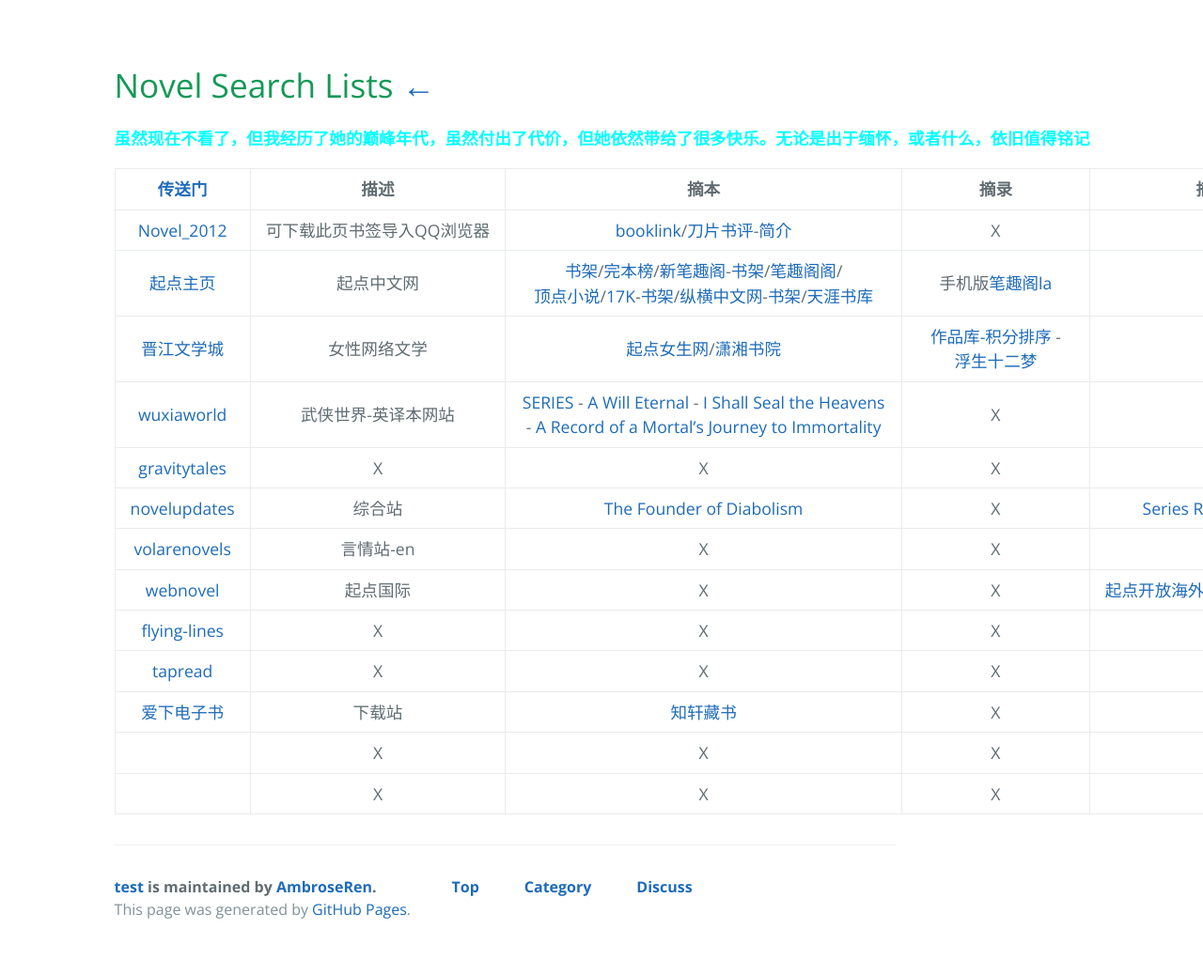
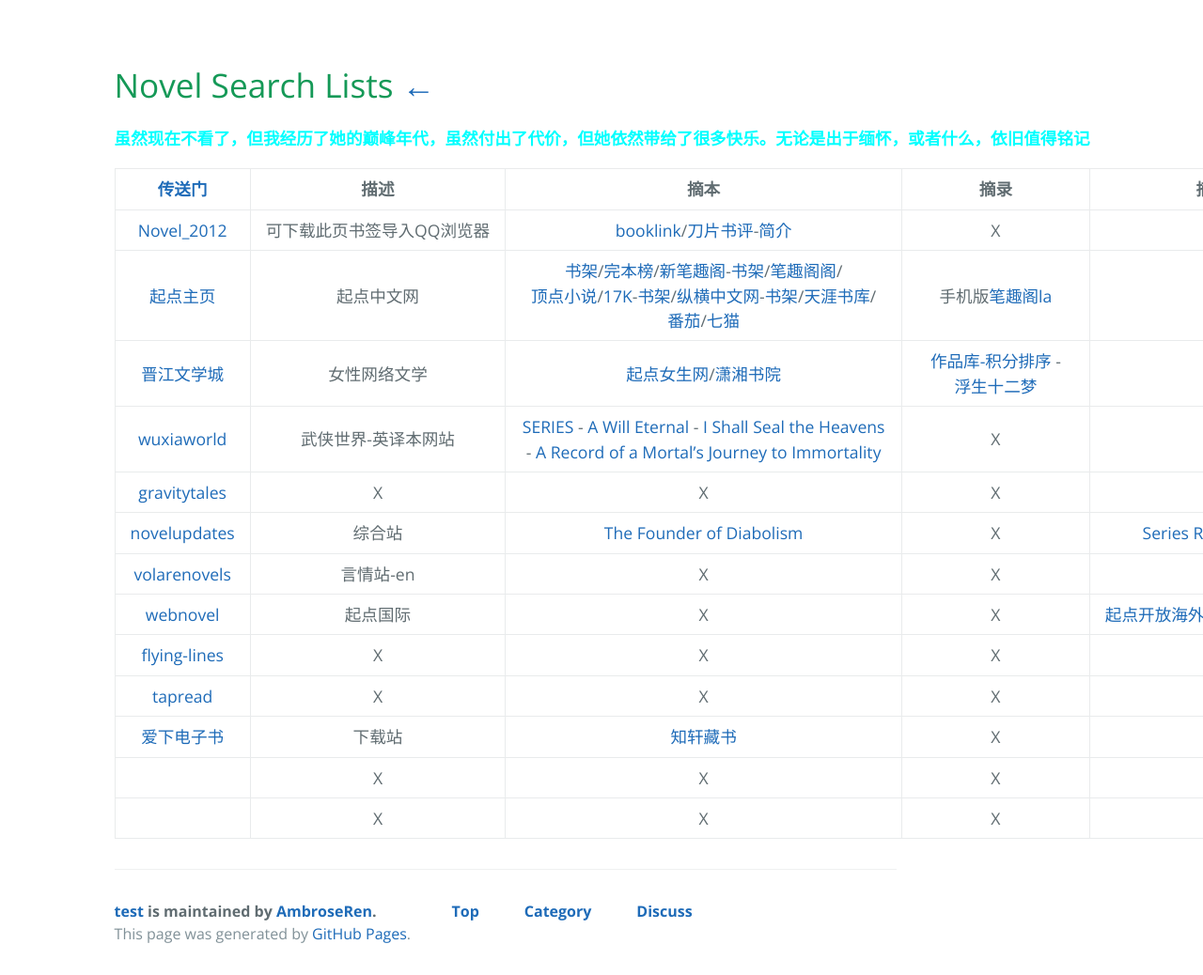
Before and after one commit to AmbroseRen/test, a Jekyll site: the page built from Library/Novel.md, in a window 1280 px wide. Shown: the whole page at 94% size. Built offline with Jekyll 4.4.1, drawn with Linux system fonts in a browser that asks for light colours; our own code applies the rules of GitHub Pages for plain Markdown files; the repository's description, which GitHub fills in, is left out; before the commit the page ends 1012 px from its top, so only the background shows below that.

Commit message:
Update Novel.md

```diff
--- a/Library/Novel.md
+++ b/Library/Novel.md
@@ -9,7 +9,7 @@
 | [传送门](../navigation.md) | 描述 | 摘本 | 摘录 | 摘引 |
 |:---:|:---:|:---:|:---:|:---:|
 | [Novel_2012](Novel/Q_bookmarks_2021_5_22.html) | 可下载此页书签导入QQ浏览器 | [booklink](https://booklink.me/)/[刀片书评](http://www.daopianxiaoshuo.com/#/recom)-[简介](https://w2solo.com/topics/2972) | X | X |
-| [起点主页](https://www.qidian.com/search) | 起点中文网 | [书架](https://my.qidian.com/bookcase/)/[完本榜](https://www.qidian.com/finish/)/[新笔趣阁](https://www.xbiquge.la/xiaoshuodaquan/)-[书架](https://www.xbiquge.la/modules/article/bookcase.php)/[笔趣阁阁](https://www.biqugg.com/)/[顶点小说](https://www.booktxt.net/xiaoshuodaquan/)/[17K](https://search.17k.com/search.xhtml?c.q=)-[书架](https://user.17k.com/www/bookshelf/)/[纵横中文网](http://book.zongheng.com/store.html)-[书架](http://home.zongheng.com/bookshelf)/[天涯书库](https://www.tianyabook.com/) | 手机版[笔趣阁la](http://www.biquge.la/) | X |
+| [起点主页](https://www.qidian.com/search) | 起点中文网 | [书架](https://my.qidian.com/bookcase/)/[完本榜](https://www.qidian.com/finish/)/[新笔趣阁](https://www.xbiquge.la/xiaoshuodaquan/)-[书架](https://www.xbiquge.la/modules/article/bookcase.php)/[笔趣阁阁](https://www.biqugg.com/)/[顶点小说](https://www.booktxt.net/xiaoshuodaquan/)/[17K](https://search.17k.com/search.xhtml?c.q=)-[书架](https://user.17k.com/www/bookshelf/)/[纵横中文网](http://book.zongheng.com/store.html)-[书架](http://home.zongheng.com/bookshelf)/[天涯书库](https://www.tianyabook.com/)/[番茄](https://fanqienovel.com/)/[七猫](https://www.qimao.com/) | 手机版[笔趣阁la](http://www.biquge.la/) | X |
 | [晋江文学城](http://www.jjwxc.net/) | 女性网络文学 | [起点女生网](https://www.qdmm.com/)/[潇湘书院](https://www.xxsy.net/) | [作品库-积分排序](http://www.jjwxc.net/bookbase_slave.php?orderstr=2) - [浮生十二梦](http://www.jjwxc.net/onebook.php?novelid=1267798) | X |
 | [wuxiaworld](https://www.wuxiaworld.com/) | 武侠世界-英译本网站 | [SERIES](https://www.wuxiaworld.com/novels) - [A Will Eternal](https://www.wuxiaworld.com/novel/a-will-eternal) - [I Shall Seal the Heavens](https://www.wuxiaworld.com/novel/i-shall-seal-the-heavens) - [A Record of a Mortal’s Journey to Immortality](https://www.wuxiaworld.com/novel/rmji) | X | X |
 | [gravitytales](https://www.gravitytales.cc/) | X | X | X | X |
```
